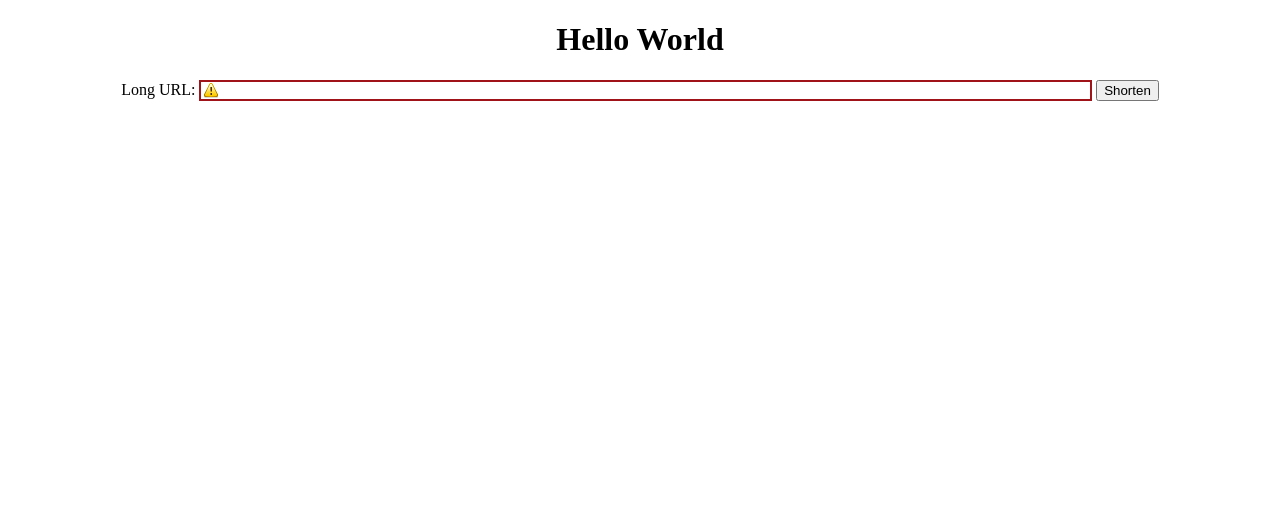
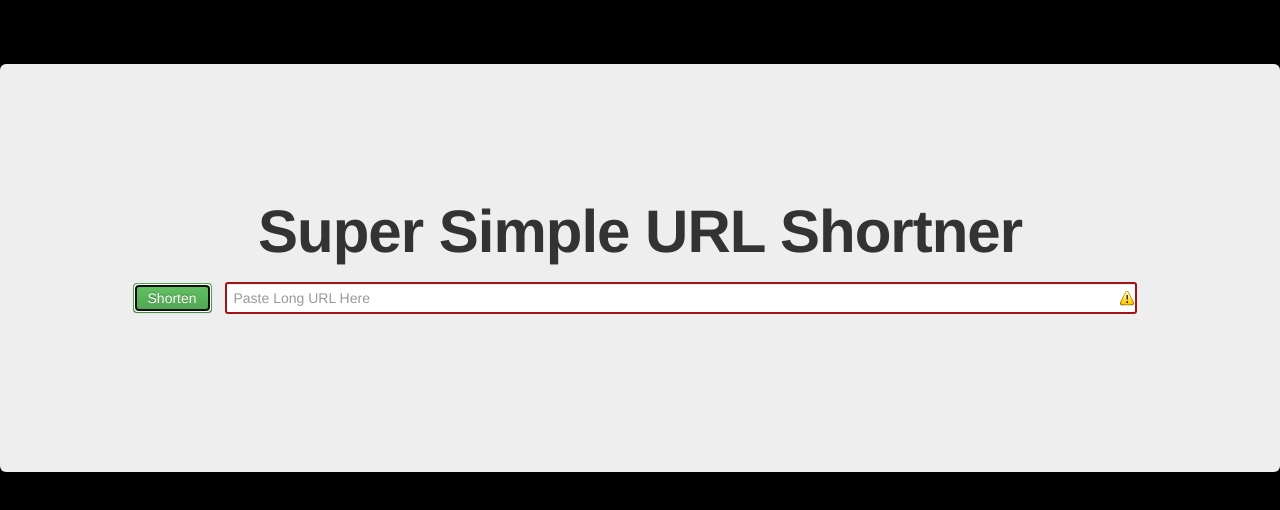
Before and after one commit to homingli/shortUrl, a website: page index.html in a window 1280 px wide. Both pictures are taken after a click on the button "Shorten". Drawn offline with nearby package versions, Linux system fonts and the light colour scheme.

Commit message:
centered vertically. still need better validation.

```diff
--- a/index.html
+++ b/index.html
@@ -1,14 +1,16 @@
 <!DOCTYPE html>
-<!--[if lt IE 7]>      <html class="no-js lt-ie9 lt-ie8 lt-ie7"> <![endif]-->
-<!--[if IE 7]>         <html class="no-js lt-ie9 lt-ie8"> <![endif]-->
-<!--[if IE 8]>         <html class="no-js lt-ie9"> <![endif]-->
-<!--[if gt IE 8]><!--> <html class="no-js"> <!--<![endif]-->
+<html lang="en">
 <head>
+<link rel="stylesheet" type="text/css" href="bootstrap.min.css" />
 <style>
-body{text-align:center;}
+body {
+    text-align:center;
+    background-color:#000;
+}
 .hightlight {
-    border:2px solid #9F1319;
-    background:url(iconCaution.gif) no-repeat 2px
+    border:2px solid #9f1319 !important;
+    background:url(iconCaution.gif) no-repeat;
+    background-position: right center;
 }
 .loading {
     float:right;
@@ -18,7 +20,6 @@ body{text-align:center;}
     display:none;
 }
 .done {
-    background:url(iconIdea.gif) no-repeat 2px;
     padding-left:20px;
     font-family:arial;
     font-size:12px;
@@ -28,25 +29,50 @@ body{text-align:center;}
 }
 #lurl {
     width: 70%;
+    margin: 10px;
+}
+
+#outer {
+    padding: 5% 0;
+}
+
+#inner {
+    padding: 10% 0;
 }
 </style>
 </head>
 <body>
-<h1>Hello World</h1>
+<div id="outer">
+<div class="hero-unit" id="inner">
 
+<h1>Super Simple URL Shortner</h1>
 <div class="done"></div>
 
+<p>
 <form class="form">
-  <label>Long URL: </label><input class="text" type="text" id="lurl" name="lurl" />
-  <input type="submit" id="submit" value="Shorten" />
-        <div class="loading"></div>
+  <input type="button" id="submit" value="Shorten" name="btn" class="btn btn-success" />
+  <input class="text" type="text" id="lurl" name="lurl" placeholder="Paste Long URL Here" />
+  <div class="loading"></div>
 </form>
+</p>
+
+</div>
+</div>
+
 <script src="//ajax.googleapis.com/ajax/libs/jquery/1.8.1/jquery.min.js"></script>
 <script>
 $(document).ready(function() {
+
+    var debug=false;
+
     //if submit button is clicked
     $('#submit').click(function () {
-        console.log('submit clicked')
+        if (debug) console.log('submit clicked')
+        var btn = $('input[name=btn]');
+        btn.addClass('disabled');
+        //disabled all the text fields
+        $('.text').attr('disabled','true');
+
         //Get the data from all the fields
         var lurl = $('input[name=lurl]');
 
@@ -54,23 +80,21 @@ $(document).ready(function() {
         //If error found, add hightlight class to the text field
         if (lurl.val()=='') {
             lurl.addClass('hightlight');
+            btn.removeClass('disabled');
+            $('.text').removeAttr('disabled');
             return false;
         } else lurl.removeClass('hightlight');
 
-        console.log('validated')
-
-        //disabled all the text fields
-        $('.text').attr('disabled','true');
+        if (debug) console.log('validated');
 
         //show the loading sign
         $('.loading').show();
-
-        console.log('loading')
+        if (debug) console.log('loading');
 
         $.get('api/'+lurl.val(), function(data) {
           if (data) {
-              $('.form').fadeOut('slow');
-              $('.done').html(data);
+              $('.form').fadeOut();
+              $('.done').html("<h1><a target=\"_blank\" href=\""+data+"\">"+data+"</a></h1>");
               $('.done').fadeIn('slow');
           } else { alert('Sorry, unexpected error. Please try again later.'); }
         });
```
